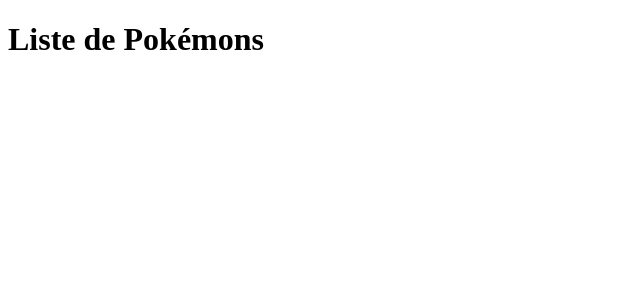
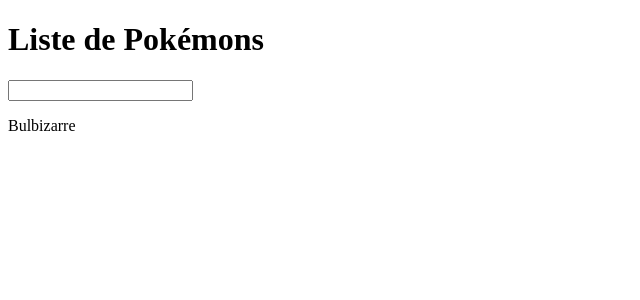
Before and after one commit to bryce-sncf/TutoAngular, an Angular app: page / in a window 1280 px wide. Shown: the top 300 px of the page, without its empty margins (0-640 px from the left). Built offline with nearby package versions, Linux system fonts and the light colour scheme.

Commit message:
middle template

```diff
--- /dev/null
+++ b/src/app/app.component.html
@@ -0,0 +1,3 @@
+<h1>Liste de Pokémons</h1>
+<input type="text" (click)="selectPokemon($event)" />
+<p>{{ pokemonList[0].name }}</p>
--- a/src/app/app.component.ts
+++ b/src/app/app.component.ts
@@ -2,21 +2,19 @@
 import { POKEMONS } from './mock-pokemon-list';
 import { Pokemon } from './pokemon';
 
-
-
 @Component({
   selector: 'app-root',
-  template: `<h1>Liste de Pokémons</h1>`
+  templateUrl: `./app.component.html`
 })
 export class AppComponent implements OnInit{
   pokemonList: Pokemon[] = POKEMONS;
 
   ngOnInit() {
     console.table(this.pokemonList);
-    this.selectPokemon(this.pokemonList[0]);
   }
 
-  selectPokemon(pokemon: Pokemon) {
-    console.log(`Vous avez selectionné ${pokemon.name} !`);
+  selectPokemon(event: MouseEvent) {
+    const index: number = +(event.target as HTMLButtonElement).value;
+    console.log(`Vous avez selectionné ${this.pokemonList[index].name} !`);
   }
 }
```
Also changed, not shown: 1 other file (tests, documents, lock files or other folders).
